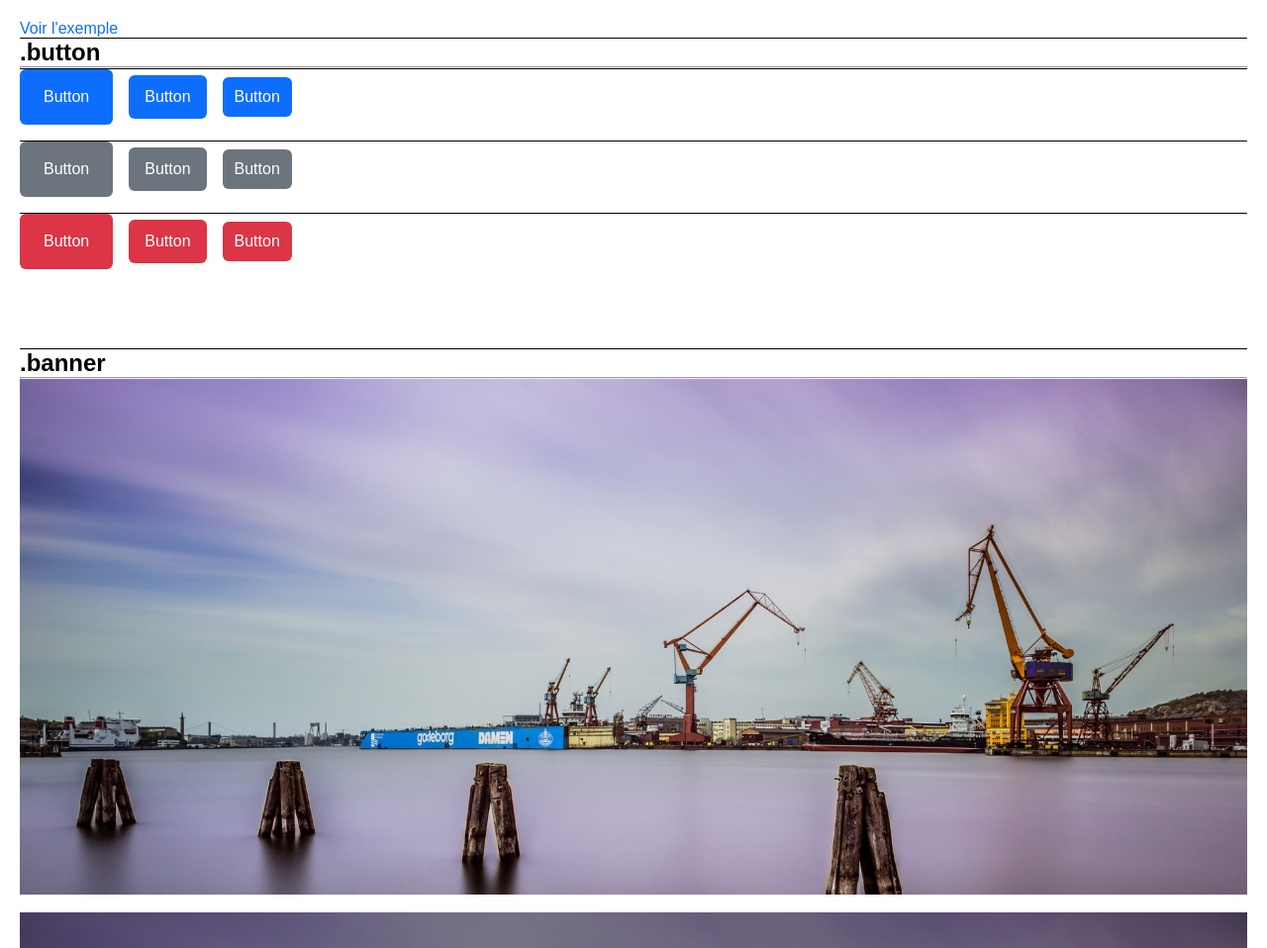
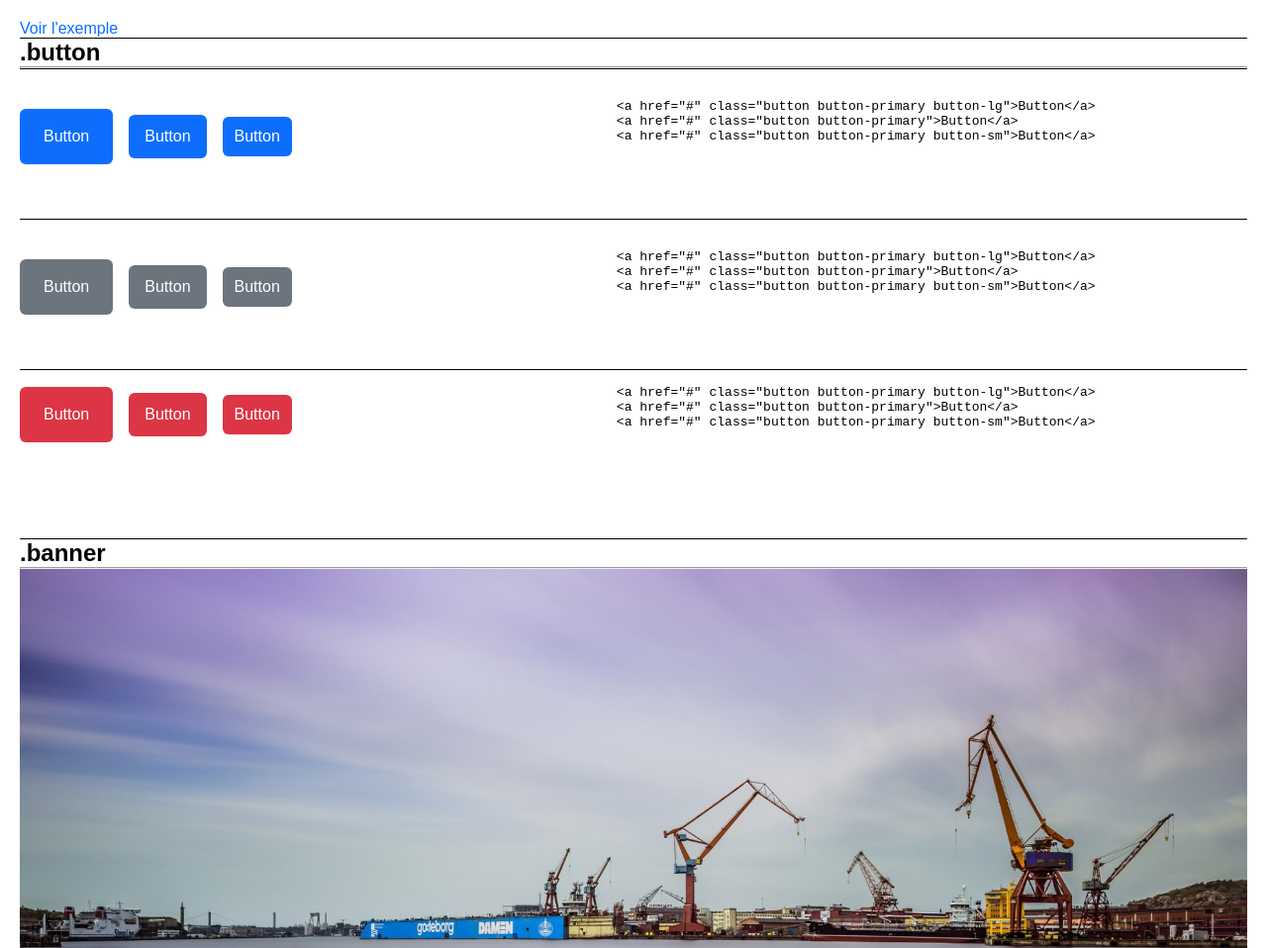
Before and after one commit to Pyracantharia/CDN-FADEC, a website built with Vite: page index.html in a window 1280 px wide. Shown: the top 958 px of the page at 99% size. Built offline with nearby package versions, Linux system fonts and the light colour scheme.

Commit message:
nouveau button changement

```diff
--- a/index.html
+++ b/index.html
@@ -42,6 +42,19 @@
 			<a href="#" class="button button-primary button-lg">Button</a>
 			<a href="#" class="button button-primary">Button</a>
 			<a href="#" class="button button-primary button-sm">Button</a>
+
+			<pre>
+
+				<code>
+					&lt;a href="#" class="button button-primary button-lg"&gt;Button&lt;/a&gt;
+					&lt;a href="#" class="button button-primary"&gt;Button&lt;/a&gt;
+					&lt;a href="#" class="button button-primary button-sm"&gt;Button&lt;/a&gt;
+				</code>
+
+
+			</pre>
+
+
 		</section>
 		<section>
 			<button class="button button-secondary button-lg">Button</button>
@@ -49,13 +62,34 @@
 			<button href="#" class="button button-secondary button-sm">
 				Button
 			</button>
+
+			<pre>
+
+				<code>
+					&lt;a href="#" class="button button-primary button-lg"&gt;Button&lt;/a&gt;
+					&lt;a href="#" class="button button-primary"&gt;Button&lt;/a&gt;
+					&lt;a href="#" class="button button-primary button-sm"&gt;Button&lt;/a&gt;
+				</code>
+
+
+			</pre>
+
+
 		</section>
 		<section>
 			<button class="button button-danger button-lg">Button</button>
 			<button href="#" class="button button-danger">Button</button>
 			<button href="#" class="button button-danger button-sm">Button</button>
+			<pre>
+				<code>
+					&lt;a href="#" class="button button-primary button-lg"&gt;Button&lt;/a&gt;
+					&lt;a href="#" class="button button-primary"&gt;Button&lt;/a&gt;
+					&lt;a href="#" class="button button-primary button-sm"&gt;Button&lt;/a&gt;
+				</code>
+			</pre>
 		</section>
 	</section>
+
 
 
 	<section>
--- a/src/css/components/_button.scss
+++ b/src/css/components/_button.scss
@@ -47,14 +47,14 @@
 	// Modificateur d'outline
 	&-outline {
 	  --button-bg-color: transparent;
-	  --button-hover-bg-color: currentColor;
-	  --button-hover-text-color: var(--white);
+	//   --button-hover-bg-color: var(--white);
+	  --button-hover-text-color: var(--black);
 	  border: solid thin currentColor;
 	}
 
 	// Hover state
 	&:hover {
-	  background-color: var(--button-bg-hover-color);
+	  background-color: var(--white);
 	  color: var(--button-hover-text-color);
 	}
   }
--- a/src/css/partials/_variables.scss
+++ b/src/css/partials/_variables.scss
@@ -9,6 +9,7 @@ $primary-font: 'Arial', sans-serif;
 :root {
 	/* Couleurs */
 	--white: #{$white};
+	--black: #{$black};
 	--blue: #{$blue};
 	--blue-darker: #{darken($blue, 10%)};
 	--grey: #{$grey};
```
